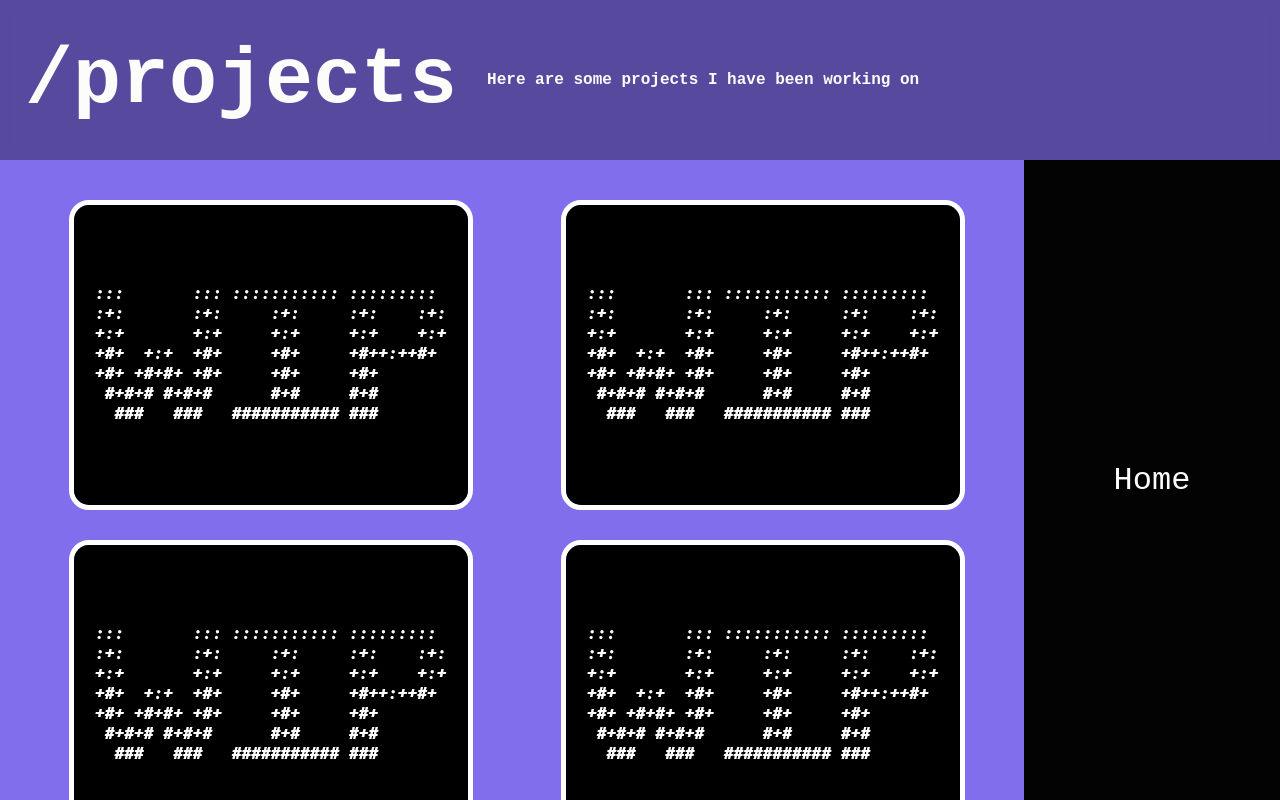
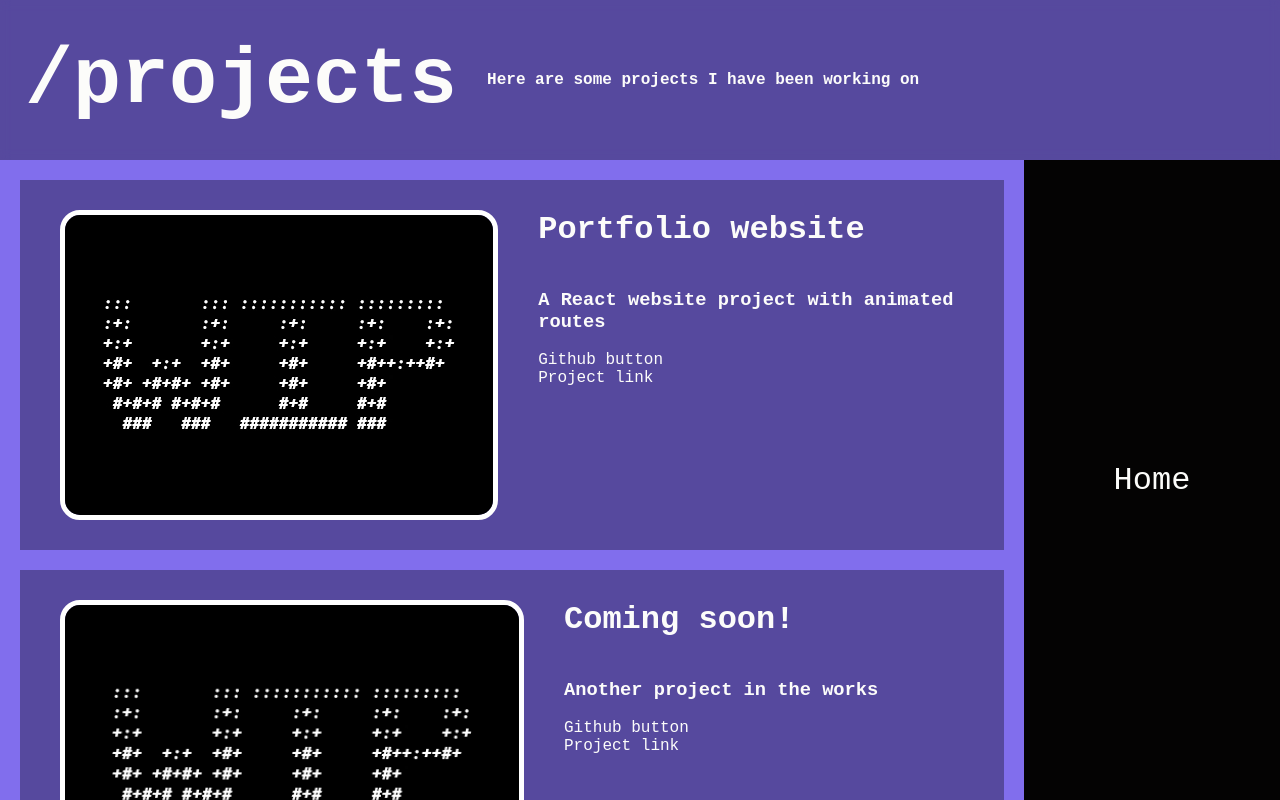
Before and after one commit to ethanernst/portfolio-app, a React (Create React App) app: page /projects in a window 1280 px wide. Built offline with nearby package versions, Linux system fonts and the light colour scheme; a web font is replaced by a local one.

Commit message:
built ProjectCard, slightly modified Card, added color variations, small page modifications

```diff
--- a/src/components/UI/Card.js
+++ b/src/components/UI/Card.js
@@ -2,19 +2,13 @@ import { useState } from 'react';
 
 import styled from 'styled-components';
 
-const CardElement = styled.div`
-  width: clamp(300px, 40%, 500px);
+const Container = styled.div`
+  width: auto;
   height: 300px;
   margin: 20px;
   border-radius: 20px;
   position: relative;
   transition: all 0.5s ease;
-
-  .image-container {
-    position: relative;
-    width: 100%;
-    height: 100%;
-  }
 
   .image {
     width: 100%;
@@ -51,8 +45,8 @@ const CardElement = styled.div`
   }
 `;
 
-function Card({ image, title, description }) {
-  const [isHovered, setIsHovered] = useState(false);
+function Card({ image, title, description, hover = false }) {
+  const [isHovered, setIsHovered] = useState(hover);
 
   const handleMouseEnter = () => {
     setIsHovered(true);
@@ -63,19 +57,17 @@ function Card({ image, title, description }) {
   };
 
   return (
-    <CardElement
-      hovered={isHovered}
+    <Container
+      hovered={hover || isHovered}
       onMouseEnter={handleMouseEnter}
       onMouseLeave={handleMouseLeave}
     >
-      <div className="image-container">
-        <img src={image} alt={title} className="image" />
-      </div>
+      <img src={image} alt={title} className="image" />
       <div className="text-container">
         <h3 className="title">{title}</h3>
         <p className="description">{description}</p>
       </div>
-    </CardElement>
+    </Container>
   );
 }
 
--- a/src/components/UI/ProjectCard.js
+++ b/src/components/UI/ProjectCard.js
@@ -1,10 +1,53 @@
+import { useState } from 'react';
+
+import styled from 'styled-components';
+
 import Card from './Card';
 
-function ProjectCard() {
+const Container = styled.div`
+  width: 100%;
+  margin-bottom: 20px;
+  padding-top: 10px;
+  padding-left: 20px;
+  padding-bottom: 20px;
+  display: flex;
+
+  background-color: ${props =>
+    props.hovered ? 'var(--projects-dark)' : 'var(--transparent)'};
+`;
+
+const Details = styled.div`
+  width: auto;
+  margin-left: 30px;
+  display: flex;
+  flex-direction: column;
+`;
+
+function ProjectCard({ image, title, description, githubUrl, url }) {
+  const [isHovered, setIsHovered] = useState(false);
+
+  const handleMouseEnter = () => {
+    setIsHovered(true);
+  };
+
+  const handleMouseLeave = () => {
+    setIsHovered(false);
+  };
+
   return (
-    <div className="project-card">
-      <Card />
-    </div>
+    <Container
+      hovered={isHovered}
+      onMouseEnter={handleMouseEnter}
+      onMouseLeave={handleMouseLeave}
+    >
+      <Card image={image} hover={isHovered} />
+      <Details>
+        <h1 className="title">{title}</h1>
+        <h3 className="description">{description}</h3>
+        <a href={githubUrl}>Github button</a>
+        <a href={url}>Project link</a>
+      </Details>
+    </Container>
   );
 }
 
--- a/src/pages/Projects.js
+++ b/src/pages/Projects.js
@@ -1,43 +1,56 @@
+// import { useEffect, useState } from 'react';
+
 import PageLayout from '../components/Layout/PageLayout';
 
-import Card from '../components/UI/Card';
+import ProjectCard from '../components/UI/ProjectCard';
 import HomeButton from '../components/Nav/HomeButton';
 
 import projectsWip from '../images/projects/projectsWip.webp';
 
-// testing pinging github for dynamic project population
-// async function getRepos() {
-//   const repos = await fetch(
-//     'https://api.github.com/users/ethanernst/repos'
-//   ).then(response => response.json());
+function Projects() {
+  // const [projects, setProjects] = useState([]);
 
-//   repos.forEach(repo => console.log(repo.contents_url));
-// }
+  // useEffect(() => {
+  //   fetch('https://api.github.com/users/ethanernst/repos').then(response =>
+  //     response.json().then(data => setProjects(data))
+  //   );
+  // }, []);
 
-function Projects() {
-  // getRepos();
+  let projectsList = '';
+  // if (projects) {
+  //   projectsList = projects.forEach(
+  //     project => `
+  //       <ProjectCard
+  //         image={projectsWip}
+  //         title=${project.name}
+  //         description=${projects.description}
+  //         link=${project.url}
+  //       />
+  //     `
+  //   );
+  // }
 
   const TITLE = ''; // optional, if null the title with be the location.pathname
   const SUBTITLE = 'Here are some projects I have been working on';
 
-  const CONTENT = (
+  const CONTENT = projectsList || (
     <>
-      <Card
+      <ProjectCard
         image={projectsWip}
         title={'Portfolio website'}
         description={'A React website project with animated routes'}
       />
-      <Card
+      <ProjectCard
         image={projectsWip}
         title={'Coming soon!'}
         description={'Another project in the works'}
       />
-      <Card
+      <ProjectCard
         image={projectsWip}
         title={'Coming soon!'}
         description={'Another project in the works'}
       />
-      <Card
+      <ProjectCard
         image={projectsWip}
         title={'Coming soon!'}
         description={'Another project in the works'}
--- a/src/pages/Renders.js
+++ b/src/pages/Renders.js
@@ -1,9 +1,9 @@
 import PageLayout from '../components/Layout/PageLayout';
 
-import Card from '../components/UI/Card';
+// import Card from '../components/UI/Card';
 import HomeButton from '../components/Nav/HomeButton';
 
-import testImg from '../images/test-image.jpg';
+// import testImg from '../images/test-image.jpg';
 
 function Renders() {
   const TITLE = ''; // optional, if null the title with be the location.pathname
--- a/src/theme/GlobalStyle.js
+++ b/src/theme/GlobalStyle.js
@@ -1,4 +1,4 @@
-import { createGlobalStyle } from 'styled-components';
+import styled, { createGlobalStyle } from 'styled-components';
 
 const GlobalStyle = createGlobalStyle`
   :root {
@@ -8,9 +8,20 @@ const GlobalStyle = createGlobalStyle`
   --transparent: #00000055;
 
   --projects: #816EED;
+  --projects-light: #bfb5f4;
+  --projects-dark: #433978;
+
   --videos: #70BEAF;
+  --videos-light: #b6ddd5;
+  --videos-dark: #3a6159;
+
   --renders: #FF5D7B;
+  --renders-light: #feadbb;
+  --renders-light: #82303f;
+
   --about: #ED7A4F;
+  --about-light: #f5bba5;
+  --about-light: #793f29;
 
   --z-index-home-background: 0;
   --z-index-home-popout: 25;
```
Also changed, not shown: src/components/Nav/SocialCard.js (deleted, +0 -11 lines), 1 other file (tests, documents, lock files or other folders).
